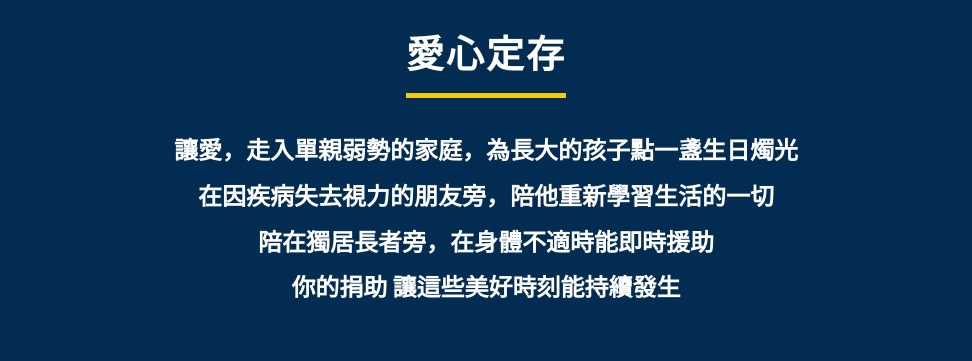
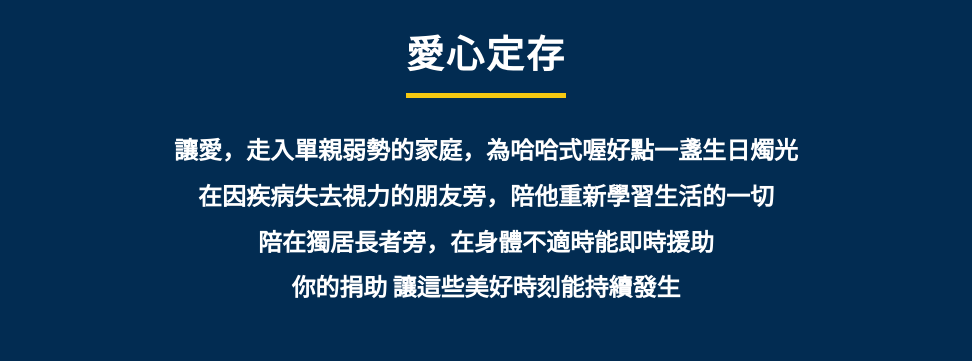
Before and after one commit to kuomay/Single-Page, a Vue app: page /about in a window 1280 px wide. Shown: the part 1940-2301 px from the top of the page, without its empty margins (154-1126 px from the left). Built offline with nearby package versions, Linux system fonts and the light colour scheme.

Commit message:
部屬github page

```diff
--- a/src/components/About.vue
+++ b/src/components/About.vue
@@ -27,7 +27,7 @@
       <div class="about__bottom flex flex-col items-center justify-center mt-8 mb-16">
         <h3 class="c-subtitle">愛心定存</h3>
         <p class="c-text text-center">
-          讓愛，走入單親弱勢的家庭，為長大的孩子點一盞生日燭光<br />
+          讓愛，走入單親弱勢的家庭，為哈哈式喔好點一盞生日燭光<br />
           在因疾病失去視力的朋友旁，陪他重新學習生活的一切<br />
           陪在獨居長者旁，在身體不適時能即時援助<br />
           你的捐助 讓這些美好時刻能持續發生
```
Also changed, not shown: 18 other files (tests, documents, lock files or other folders).
